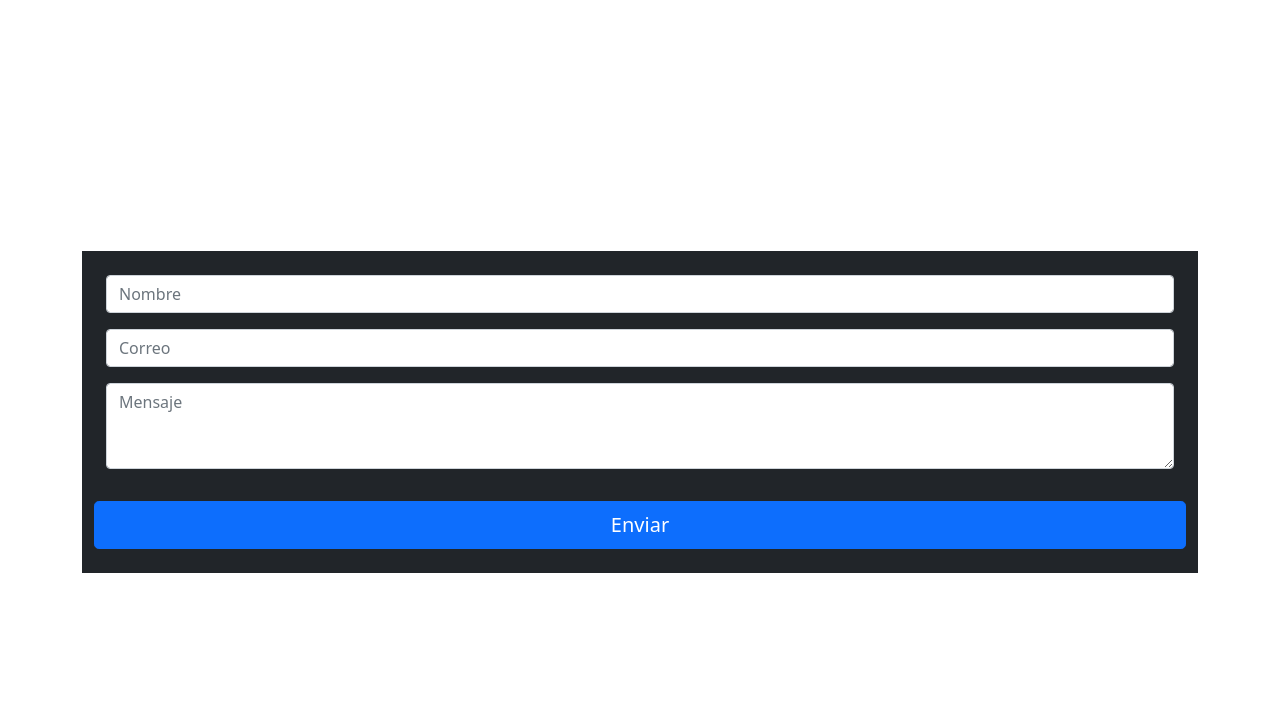
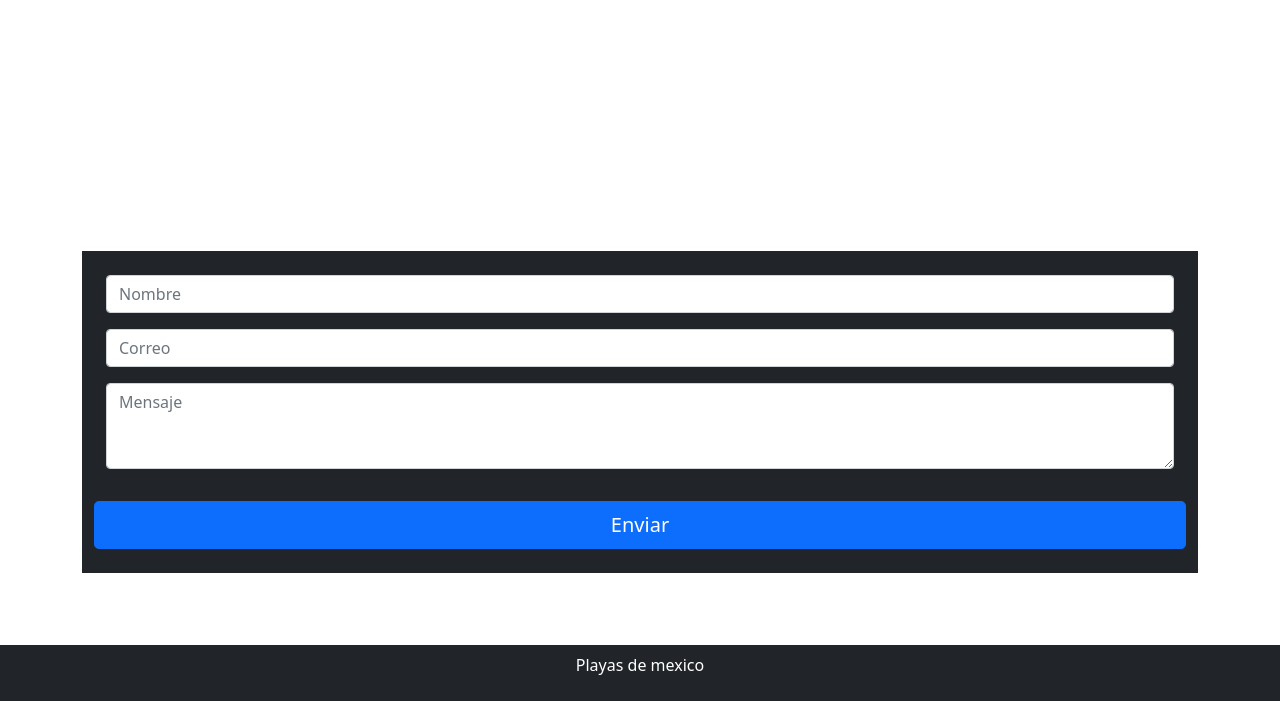
Before and after one commit to Tomicled/PreEntrega2Cledon, a plain HTML site: page index.html in a window 1280 px wide. Shown: the part 10874-11575 px from the top of the page. Before the commit the page ends 11519 px from the top, so only its background shows below. Drawn offline with Linux system fonts and the light colour scheme.

Commit message:
Agregando cosas nuevas a mi repositorio

```diff
--- a/index.html
+++ b/index.html
@@ -442,6 +442,11 @@
         </div>
 
     </section>
+    <footer class="bg-dark p-2 text-center">
+        <div class="container">
+            <p class="text-white">Playas de mexico</p>
+        </div>
+    </footer>
 
 
 
```
